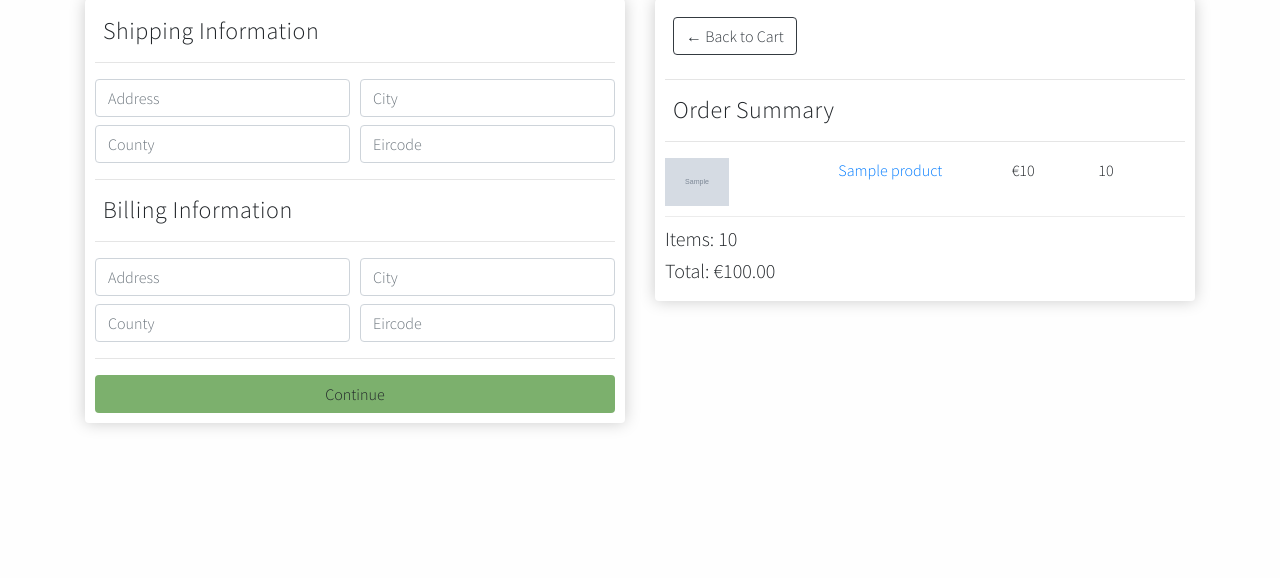
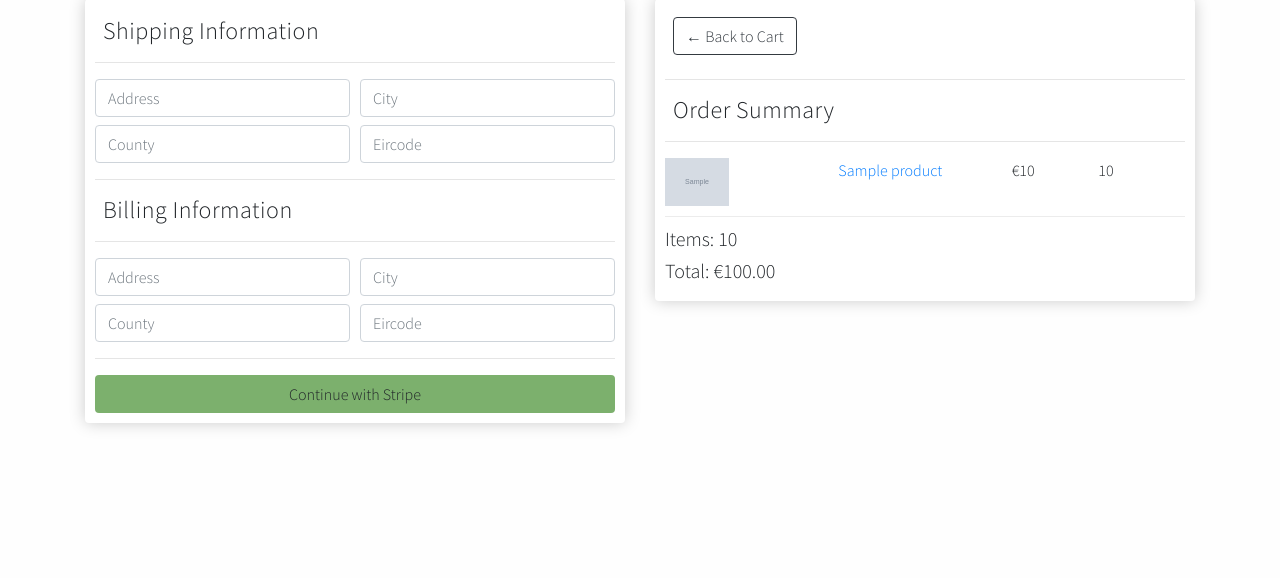
Before and after one commit to andrewmurphy123/GlobalClassroomProject, a Django app: template Wolfhound/ecommerce/store/templates/store/checkout.html in a window 1280 px wide. Shown: the part 115-693 px from the top of the page. Run offline with Django 3.2, Linux system fonts and the light colour scheme; tables that the repository leaves empty hold one stand-in row (values such as "Sample post"); the template is opened without the code that fills it: values that come from a table or form of the project are taken from there, most other values are stand-ins (such as "Sample title", 1, 10 or a date in 2020); grey boxes marked "Sample" are stand-in pictures; some libraries are stand-ins or nearby versions.

Commit message:
Merged Checkout Buttons

```diff
--- a/Wolfhound/ecommerce/store/templates/store/checkout.html
+++ b/Wolfhound/ecommerce/store/templates/store/checkout.html
@@ -53,16 +53,9 @@
                     </div>
                 </div>
                 <hr>
-                <button type="submit" class="btn btn-green btn-block rounded" id="form-button">Continue</i></button>
+                <button type="submit" class="btn btn-green btn-block rounded" id="make-payment">Continue with Stripe</i></button>
             </form>
         </div>
-
-        <br>
-        <div class="box-element hidden" id="payment-info">
-            <small>Stripe Options</small>
-            <button class="btn btn-green btn-block rounded" id="make-payment">Make Payment</button>
-        </div>
-
     </div>
 
     <div class="col-lg-6 mb-5">
```
